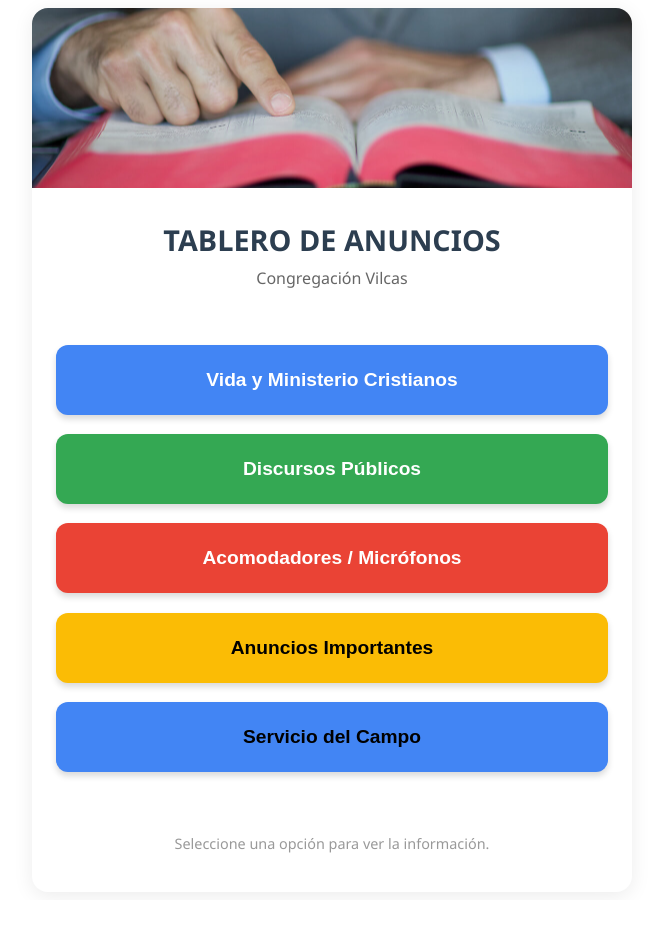
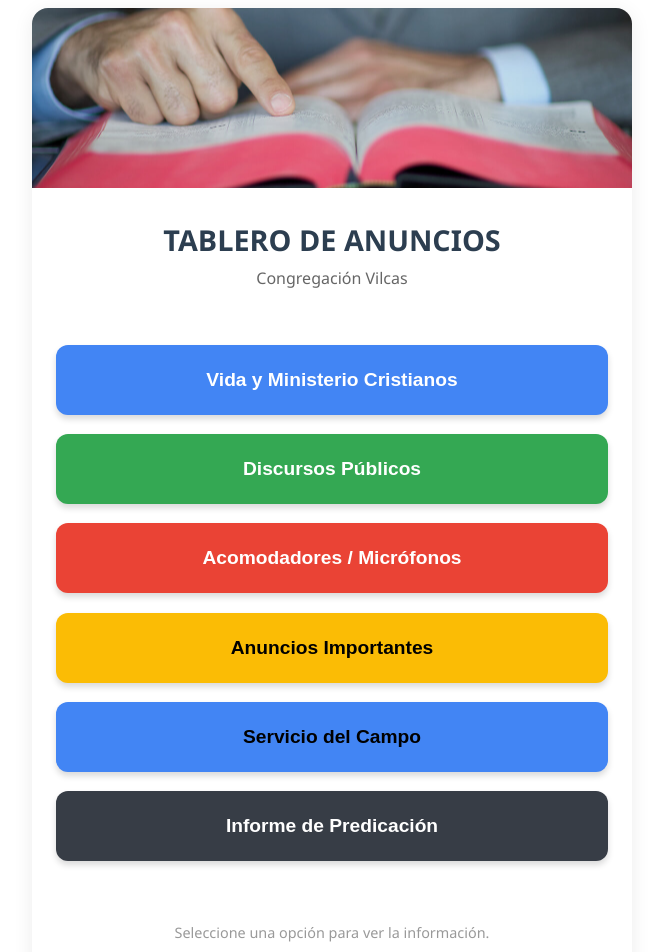
Before and after one commit to jlescanog/tablero-anuncios, a Vue app: page / in a window 1280 px wide. Shown: the top 952 px of the page, without its empty margins (308-971 px from the left). Before the commit the page ends 900 px from the top, so only its background shows below. Built offline with nearby package versions, Linux system fonts and the light colour scheme.

Commit message:
Refactorizar codigo

```diff
--- a/src/App.vue
+++ b/src/App.vue
@@ -1,46 +1,11 @@
 <script setup>
 import { ref } from 'vue';
+import Menu from './components/Menu.vue';
+import DocumentViewer from './components/DocumentViewer.vue';
 
 // --- ESTADO ---
 const documentoActual = ref(null);
 const tituloActual = ref('');
-
-// --- TUS BOTONES (Versión Colorida) ---
-// Actualiza los links con los tuyos reales que terminen en /preview
-const listaDeBotones = [
-  {
-    id: 1,
-    texto: 'Vida y Ministerio Cristianos',
-    color: '#4285F4', // Azul Google
-    url: 'https://docs.google.com/document/d/1r759D7NykShdrWksz6wkgzTeaekriy4EFlw54jbFH0Q/preview?tab=t.0'
-  },
-  {
-    id: 2,
-    texto: 'Discursos Públicos',
-    color: '#34A853', // Verde Google
-    url: 'https://docs.google.com/spreadsheets/d/1_tx3ztvOFXFXHqqcL5NysbSy8AWQZilPEYwFB5hT4eY/preview?usp=sharing'
-  },
-  {
-    id: 3,
-    texto: 'Acomodadores / Micrófonos',
-    color: '#EA4335', // Rojo Google
-    url: 'https://docs.google.com/document/d/OTRO_DOC/preview'
-  },
-   {
-    id: 4,
-    texto: 'Anuncios Importantes',
-    color: '#FBBC05', // Amarillo Google
-    textoOscuro: true, // Para que la letra sea negra en fondo amarillo
-    url: 'https://docs.google.com/document/d/OTRO_DOC_MAS/preview'
-  },
-     {
-    id: 5,
-    texto: 'Servicio del Campo',
-    color: '#4285F4', // Azul Google
-    textoOscuro: true, // Para que la letra sea negra en fondo amarillo
-    url: 'https://docs.google.com/spreadsheets/d/1hCugqSpqz__vdScZk9ItBar0PLPUdbTDfSUeoTn__qo/preview?gid=0#gid=0'
-}
-];
 
 // --- FUNCIONES ---
 const abrirDocumento = (item) => {
@@ -57,175 +22,43 @@ const volverAlMenu = () => {
 
 <template>
   <main class="contenedor-principal">
+    <Transition name="fade" mode="out-in">
+      <Menu
+        v-if="!documentoActual"
+        @abrir-documento="abrirDocumento"
+      />
 
-    <div v-if="!documentoActual" class="menu-vista">
-
-      <div class="banner-container">
-        <img src="/banner.jpg" alt="Imagen de la congregación" class="banner-img" />
-      </div>
-
-      <header class="encabezado">
-        <h1>Tablero de Anuncios</h1>
-        <p>Congregación Vilcas</p>
-      </header>
-
-      <div class="lista-botones">
-        <button
-          v-for="item in listaDeBotones"
-          :key="item.id"
-          class="boton-anuncio"
-          :style="{ backgroundColor: item.color, color: item.textoOscuro ? '#000' : '#fff' }"
-          @click="abrirDocumento(item)"
-        >
-          {{ item.texto }}
-        </button>
-      </div>
-
-      <footer class="pie-pagina">
-        <p>Seleccione una opción para ver la información.</p>
-      </footer>
-    </div>
-
-    <div v-else class="documento-vista">
-      <div class="barra-navegacion">
-        <button @click="volverAlMenu" class="boton-volver">
-          ← Regresar
-        </button>
-        <span class="titulo-doc">{{ tituloActual }}</span>
-      </div>
-
-      <iframe
-        :src="documentoActual"
-        class="visor-iframe"
-        frameborder="0"
-        allowfullscreen>
-      </iframe>
-    </div>
-
+      <DocumentViewer
+        v-else
+        :titulo="tituloActual"
+        :url="documentoActual"
+        @volver="volverAlMenu"
+      />
+    </Transition>
   </main>
 </template>
 
 <style scoped>
-/* --- ESTILOS CSS --- */
-
 .contenedor-principal {
   font-family: 'Segoe UI', Tahoma, Geneva, Verdana, sans-serif;
   max-width: 600px;
   margin: 0 auto;
   min-height: 100vh;
-  background-color: #f8f9fa; /* Fondo gris muy claro */
+  background-color: #f8f9fa;
   box-shadow: 0 4px 20px rgba(0,0,0,0.08);
-  /* Bordes redondeados para todo el contenedor en PC */
   border-radius: 16px;
-  overflow: hidden; /* Importante para que el banner respete las esquinas redondeadas */
+  overflow: hidden;
+  position: relative;
 }
 
-/* ESTILOS DEL NUEVO BANNER */
-.banner-container {
-  width: 100%;
-  height: 180px; /* Altura fija del banner. Ajústala si quieres. */
-  background-color: #e0e0e0; /* Color mientras carga */
+/* Transiciones globales */
+.fade-enter-active,
+.fade-leave-active {
+  transition: opacity 0.3s ease;
 }
 
-.banner-img {
-  width: 100%;
-  height: 100%;
-  object-fit: cover; /* Esto hace que la imagen se recorte para llenar sin estirarse */
-  object-position: center; /* Centra el foco de la imagen */
-  display: block;
-}
-
-/* ESTILOS DEL ENCABEZADO (Ajustado) */
-.encabezado {
-  text-align: center;
-  padding: 2rem 1rem 1rem 1rem; /* Menos padding abajo */
-  background-color: #fff;
-}
-
-.encabezado h1 {
-  margin: 0;
-  color: #2c3e50;
-  font-size: 1.8rem;
-  font-weight: 800;
-  text-transform: uppercase;
-}
-
-.encabezado p {
-    color: #666;
-    margin-top: 0.5rem;
-}
-
-/* ESTILOS DE BOTONES COLORIDOS */
-.lista-botones {
-  display: flex;
-  flex-direction: column;
-  gap: 1.2rem;
-  padding: 1.5rem;
-  background-color: #fff; /* Fondo blanco para el área de botones */
-}
-
-.boton-anuncio {
-  border: none;
-  padding: 1.5rem;
-  font-size: 1.2rem;
-  font-weight: bold;
-  border-radius: 12px;
-  cursor: pointer;
-  box-shadow: 0 4px 6px rgba(0,0,0,0.15);
-  transition: transform 0.1s, filter 0.2s;
-  text-align: center;
-  width: 100%;
-}
-
-.boton-anuncio:active {
-  transform: scale(0.97);
-}
-
-/* VISOR DE DOCUMENTOS */
-.documento-vista {
-  display: flex;
-  flex-direction: column;
-  height: 100vh;
-}
-
-.barra-navegacion {
-  background-color: #2c3e50;
-  color: white;
-  padding: 0.8rem 1rem;
-  display: flex;
-  align-items: center;
-  gap: 1rem;
-  z-index: 10;
-}
-
-.boton-volver {
-  background-color: #ffffff;
-  color: #2c3e50;
-  border: none;
-  padding: 0.6rem 1.2rem;
-  border-radius: 20px;
-  font-weight: bold;
-  cursor: pointer;
-}
-
-.titulo-doc {
-  white-space: nowrap;
-  overflow: hidden;
-  text-overflow: ellipsis;
-  font-size: 0.9rem;
-}
-
-.visor-iframe {
-  width: 100%;
-  flex-grow: 1;
-  background: white;
-}
-
-.pie-pagina {
-  text-align: center;
-  color: #999;
-  font-size: 0.9rem;
-  padding: 1.5rem;
-  background-color: #fff;
+.fade-enter-from,
+.fade-leave-to {
+  opacity: 0;
 }
 </style>
--- /dev/null
+++ b/src/components/DocumentViewer.vue
@@ -0,0 +1,90 @@
+<script setup>
+defineProps({
+  titulo: {
+    type: String,
+    required: true
+  },
+  url: {
+    type: String,
+    required: true
+  }
+});
+
+const emit = defineEmits(['volver']);
+
+const volver = () => {
+  emit('volver');
+};
+</script>
+
+<template>
+  <div class="documento-vista">
+    <div class="barra-navegacion">
+      <button @click="volver" class="boton-volver">
+        ← Regresar
+      </button>
+      <span class="titulo-doc">{{ titulo }}</span>
+    </div>
+
+    <iframe
+      :src="url"
+      class="visor-iframe"
+      frameborder="0"
+      allowfullscreen>
+    </iframe>
+  </div>
+</template>
+
+<style scoped>
+.documento-vista {
+  display: flex;
+  flex-direction: column;
+  height: 100vh;
+  animation: slideIn 0.3s ease-out;
+}
+
+.barra-navegacion {
+  background-color: #2c3e50;
+  color: white;
+  padding: 0.8rem 1rem;
+  display: flex;
+  align-items: center;
+  gap: 1rem;
+  z-index: 10;
+  box-shadow: 0 2px 10px rgba(0,0,0,0.1);
+}
+
+.boton-volver {
+  background-color: #ffffff;
+  color: #2c3e50;
+  border: none;
+  padding: 0.6rem 1.2rem;
+  border-radius: 20px;
+  font-weight: bold;
+  cursor: pointer;
+  transition: background-color 0.2s;
+}
+
+.boton-volver:hover {
+  background-color: #f0f0f0;
+}
+
+.titulo-doc {
+  white-space: nowrap;
+  overflow: hidden;
+  text-overflow: ellipsis;
+  font-size: 0.9rem;
+  font-weight: 500;
+}
+
+.visor-iframe {
+  width: 100%;
+  flex-grow: 1;
+  background: white;
+}
+
+@keyframes slideIn {
+  from { transform: translateX(20px); opacity: 0; }
+  to { transform: translateX(0); opacity: 1; }
+}
+</style>
--- /dev/null
+++ b/src/components/Menu.vue
@@ -0,0 +1,118 @@
+<script setup>
+import { listaDeBotones } from '../data/buttons.js';
+
+const emit = defineEmits(['abrir-documento']);
+
+const abrirDocumento = (item) => {
+  emit('abrir-documento', item);
+};
+</script>
+
+<template>
+  <div class="menu-vista">
+    <div class="banner-container">
+      <img src="/banner.jpg" alt="Imagen de la congregación" class="banner-img" />
+    </div>
+
+    <header class="encabezado">
+      <h1>Tablero de Anuncios</h1>
+      <p>Congregación Vilcas</p>
+    </header>
+
+    <div class="lista-botones">
+      <button
+        v-for="item in listaDeBotones"
+        :key="item.id"
+        class="boton-anuncio"
+        :style="{ backgroundColor: item.color, color: item.textoOscuro ? '#000' : '#fff' }"
+        @click="abrirDocumento(item)"
+      >
+        {{ item.texto }}
+      </button>
+    </div>
+
+    <footer class="pie-pagina">
+      <p>Seleccione una opción para ver la información.</p>
+    </footer>
+  </div>
+</template>
+
+<style scoped>
+.menu-vista {
+  animation: fadeIn 0.5s ease-in-out;
+}
+
+/* ESTILOS DEL BANNER */
+.banner-container {
+  width: 100%;
+  height: 180px;
+  background-color: #e0e0e0;
+}
+
+.banner-img {
+  width: 100%;
+  height: 100%;
+  object-fit: cover;
+  object-position: center;
+  display: block;
+}
+
+/* ESTILOS DEL ENCABEZADO */
+.encabezado {
+  text-align: center;
+  padding: 2rem 1rem 1rem 1rem;
+  background-color: #fff;
+}
+
+.encabezado h1 {
+  margin: 0;
+  color: #2c3e50;
+  font-size: 1.8rem;
+  font-weight: 800;
+  text-transform: uppercase;
+}
+
+.encabezado p {
+    color: #666;
+    margin-top: 0.5rem;
+}
+
+/* ESTILOS DE BOTONES */
+.lista-botones {
+  display: flex;
+  flex-direction: column;
+  gap: 1.2rem;
+  padding: 1.5rem;
+  background-color: #fff;
+}
+
+.boton-anuncio {
+  border: none;
+  padding: 1.5rem;
+  font-size: 1.2rem;
+  font-weight: bold;
+  border-radius: 12px;
+  cursor: pointer;
+  box-shadow: 0 4px 6px rgba(0,0,0,0.15);
+  transition: transform 0.1s, filter 0.2s;
+  text-align: center;
+  width: 100%;
+}
+
+.boton-anuncio:active {
+  transform: scale(0.97);
+}
+
+.pie-pagina {
+  text-align: center;
+  color: #999;
+  font-size: 0.9rem;
+  padding: 1.5rem;
+  background-color: #fff;
+}
+
+@keyframes fadeIn {
+  from { opacity: 0; transform: translateY(10px); }
+  to { opacity: 1; transform: translateY(0); }
+}
+</style>
--- /dev/null
+++ b/src/data/buttons.js
@@ -0,0 +1,40 @@
+export const listaDeBotones = [
+    {
+        id: 1,
+        texto: 'Vida y Ministerio Cristianos',
+        color: '#4285F4', // Azul Google
+        url: 'https://docs.google.com/document/d/1r759D7NykShdrWksz6wkgzTeaekriy4EFlw54jbFH0Q/preview?tab=t.0'
+    },
+    {
+        id: 2,
+        texto: 'Discursos Públicos',
+        color: '#34A853', // Verde Google
+        url: 'https://docs.google.com/spreadsheets/d/1_tx3ztvOFXFXHqqcL5NysbSy8AWQZilPEYwFB5hT4eY/preview?usp=sharing'
+    },
+    {
+        id: 3,
+        texto: 'Acomodadores / Micrófonos',
+        color: '#EA4335', // Rojo Google
+        url: 'https://docs.google.com/document/d/OTRO_DOC/preview'
+    },
+    {
+        id: 4,
+        texto: 'Anuncios Importantes',
+        color: '#FBBC05', // Amarillo Google
+        textoOscuro: true, // Para que la letra sea negra en fondo amarillo
+        url: 'https://docs.google.com/document/d/OTRO_DOC_MAS/preview'
+    },
+    {
+        id: 5,
+        texto: 'Servicio del Campo',
+        color: '#4285F4', // Azul Google
+        textoOscuro: true, // Para que la letra sea negra en fondo amarillo
+        url: 'https://docs.google.com/spreadsheets/d/1hCugqSpqz__vdScZk9ItBar0PLPUdbTDfSUeoTn__qo/preview?gid=0#gid=0'
+    },
+    {
+        id: 6,
+        texto: 'Informe de Predicación',
+        color: '#373d46ff', // Gris Google
+        url: 'https://docs.google.com/forms/d/e/1FAIpQLScqwBigXSjsTKnfhLhv03q-BwsqNReDY8N0_d0bYuY_rs9r7g/viewform'
+    }
+];
```
